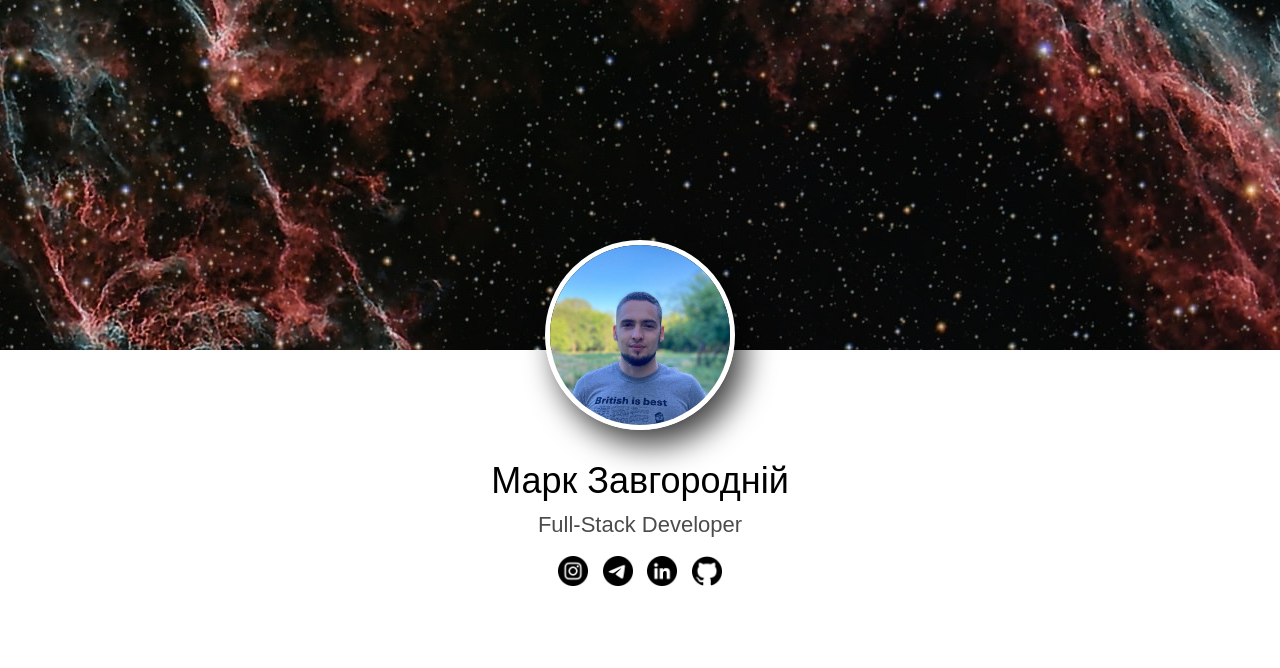
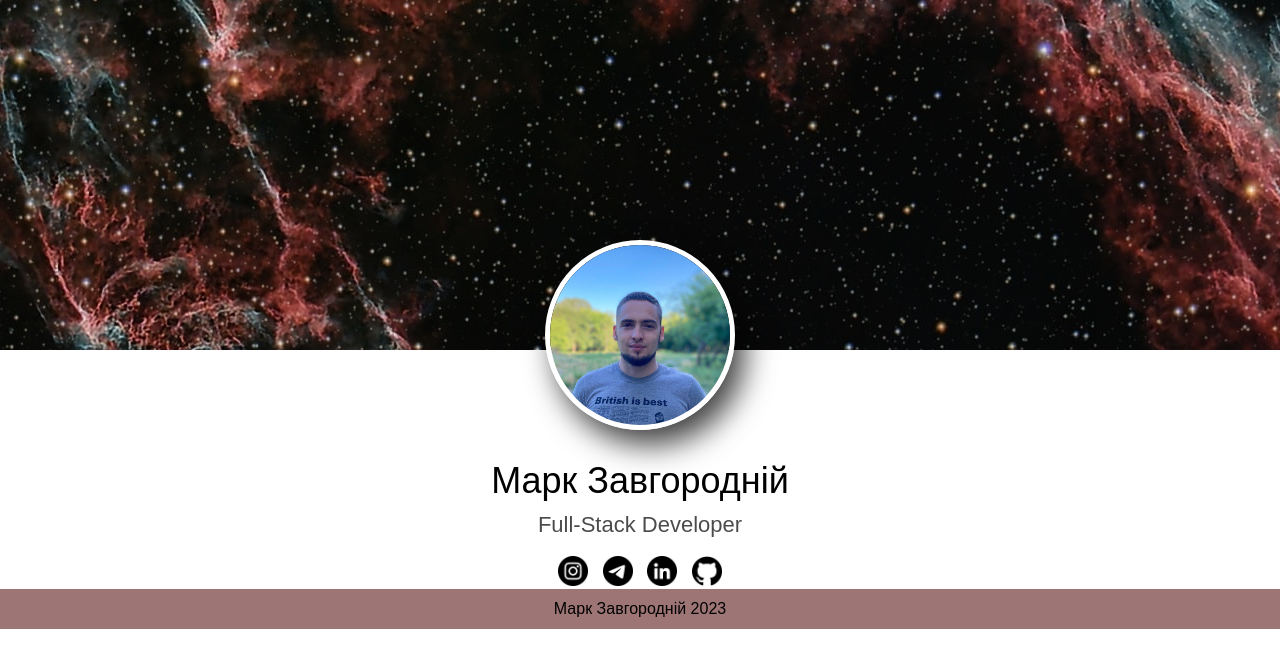
Before and after one commit to markzav/CV, a plain HTML site: page index.html in a window 1280 px wide. Drawn offline with Linux system fonts and the light colour scheme.

Commit message:
Footer create

```diff
--- a/index.html
+++ b/index.html
@@ -12,6 +12,7 @@
         <img src="src/img/background.jpg" alt="background">
     </header>
     <main class="main">
+        <div class="content">
             <div class="avatar">
                 <img src="src/img/avatar.jpeg" alt="avatar">
             </div>
@@ -27,6 +28,10 @@
                     <a href="https://github.com/markzav" target="_blank"><img src="src/icons/github.png" alt="github"></a>
                 </div>
             </div>
+        </div>
     </main>
+    <footer class="footer">
+        <p>Марк Завгородній 2023</p>
+    </footer>
 </body>
 </html>
--- a/styles/css/styles.css
+++ b/styles/css/styles.css
@@ -15,7 +15,7 @@ body {
   height: 100%;
 }
 
-.main {
+.content {
   display: -webkit-box;
   display: -ms-flexbox;
   display: flex;
@@ -74,3 +74,17 @@ body {
 .social img:hover {
   opacity: 0.5;
 }
+
+.footer {
+  display: -webkit-box;
+  display: -ms-flexbox;
+  display: flex;
+  -webkit-box-pack: center;
+      -ms-flex-pack: center;
+          justify-content: center;
+  -webkit-box-align: center;
+      -ms-flex-align: center;
+          align-items: center;
+  height: 40px;
+  background-color: rgb(157, 117, 117);
+}
```
Lines whose indentation alone changed are shown as unchanged.
